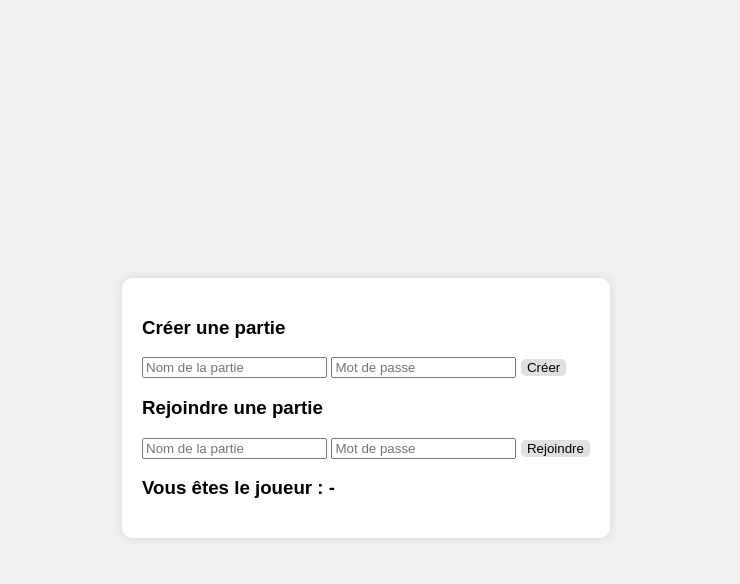
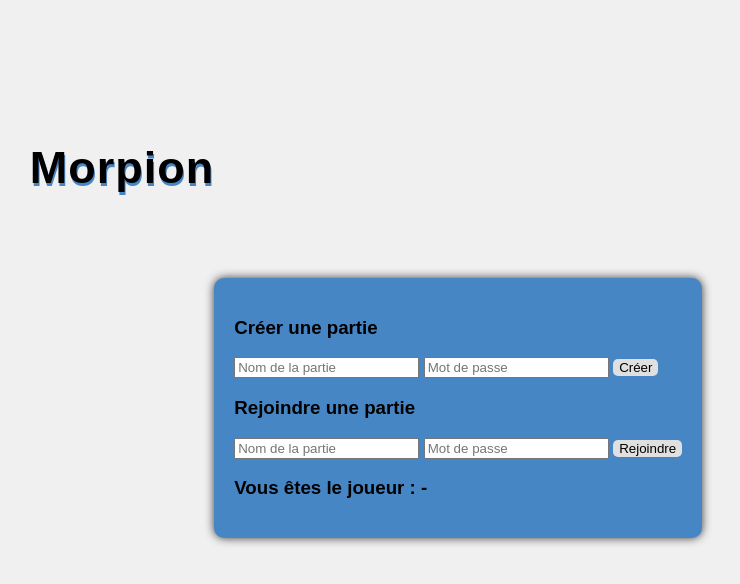
Before and after one commit to DinoWalden/morpion, a website: page public/index.html in a window 1280 px wide. Shown: the whole page, without its empty margins (274-1014 px from the left). Drawn offline with nearby package versions, Linux system fonts and the light colour scheme; no server answers.

Commit message:
font-css

```diff
--- a/public/css/style.css
+++ b/public/css/style.css
@@ -8,10 +8,10 @@ body {
   }
 
   #game {
-    background: #fff;
+    background: #4786c5;
     border-radius: 10px;
     padding: 20px;
-    box-shadow: 0 0 10px rgba(0, 0, 0, 0.1);
+    box-shadow: 0 0 10px rgb(58, 57, 57);
 }
 
 button {
@@ -42,3 +42,14 @@ button:hover {
   .hidden {
     display: none;
   }
+  h1{
+    font-size: 45px;
+    font-weight: bold;
+    position: relative;
+    top:-30%;
+    width: -40%;
+    text-shadow: 1px 3px #4786c5;
+    letter-spacing: 1px;
+
+
+  }
--- a/public/index.html
+++ b/public/index.html
@@ -1,3 +1,4 @@
+
 <!DOCTYPE html>
 <html lang="en">
 
@@ -9,6 +10,7 @@
 </head>
 
 <body>
+    <h1>Morpion</h1>
     <div id="game">
         <!-- Section pour créer une partie -->
         <div id="create-room">
```
Also changed, not shown: public/image/morpion.jpg (added).
